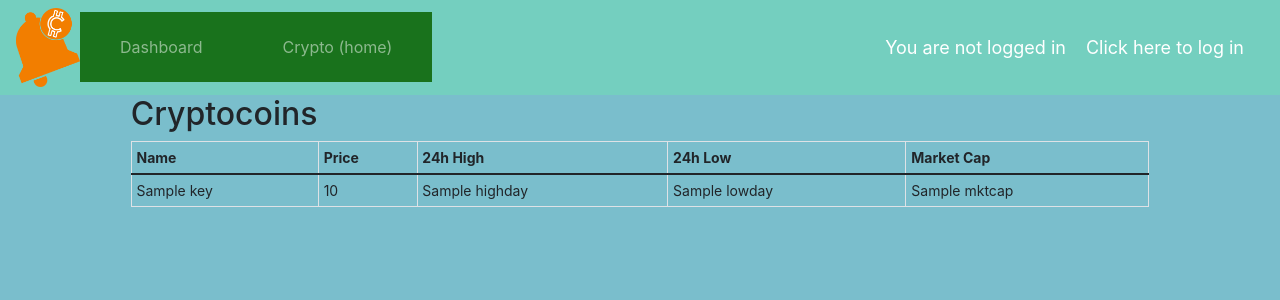
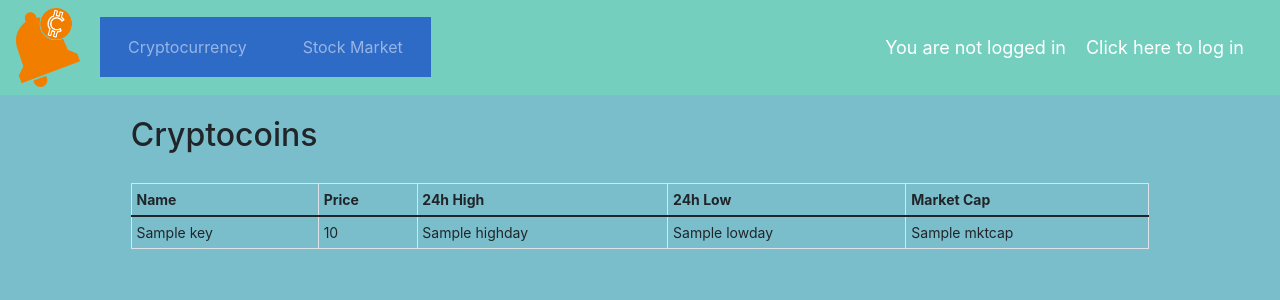
Before and after one commit to JucanAndreiDaniel/Graph_Notification_API, a Django app: template templates/home.html in a window 1280 px wide. Shown: the top 300 px of the page. Run offline with Django 3.2, Linux system fonts and the light colour scheme; the template is opened without the code that fills it: most values are stand-ins (such as "Sample title", 1, 10 or a date in 2020); some libraries are stand-ins or nearby versions.

Commit message:
Some frontend changes

```diff
--- a/templates/home.html
+++ b/templates/home.html
@@ -5,7 +5,9 @@
 
         <main class="col-md-9 ms-sm-auto col-lg-10 px-md-4">
             <!-- <canvas class="my-4" id="myChart" width="200" height="380"></canvas> mai vedem -->
+            <br>
             <h2>Cryptocoins</h2>
+            <br>
             <div class="table-responsive">
                 <table class="table table-bordered table-hover table-sm">
                     <thead>
--- a/templates/navbar.html
+++ b/templates/navbar.html
@@ -7,39 +7,41 @@
         color: #fff;
         margin-right: 20px;
     }
+
     .btn-group .button {
-      background-color: #19721c; /* Green */
+        background-color: #2e6bc7;
+        /* Green */
         border: none;
         color: white;
-      padding: 15px 32px;
+        padding: 10px 20px;
         text-align: center;
         text-decoration: none;
         display: inline-block;
         font-size: 16px;
         cursor: pointer;
-      float: left;
+        position: relative;
+        left: 20px;
     }
 
     .btn-group .button:hover {
-      background-color: #3e8e41;
+        background-color: #1b549e;
     }
 </style>
 
 
 <nav class="navbar navbar-expand-lg navbar-dark" style="background-color: #74cfbf;">
     <img src="{% static 'images/logo.png' %}" style="width: 5vw; height: auto;">
-     <button class="navbar-toggler" type="button" data-toggle="collapse" data-target="#navbarNav"
-        aria-controls="navbarNav" aria-expanded="false" aria-label="Toggle navigation">
+    <button class="navbar-toggler" type="button" data-toggle="collapse" data-target="#navbarNav" aria-controls="navbarNav" aria-expanded="false" aria-label="Toggle navigation">
         <span class="navbar-toggler-icon"></span>
     </button>
-    <div  class="btn-group">
+    <div class="btn-group">
         <div class="collapse navbar-collapse" id="navbarNav">
             <ul class="navbar-nav">
                 <li class="nav-item active">
-            <button class="button"> <a class="nav-link" href="{% url 'home' %}">Dashboard</a></button>
+                    <button class="button"> <a class="nav-link" href="{% url 'home' %}">Cryptocurrency</a></button>
                 </li>
                 <li class="nav-item">
-            <button class="button"><a class="nav-link" href="{% url 'home' %}">Crypto (home)</a></button>
+                    <button class="button"><a class="nav-link" href="{% url 'home' %}">Stock Market</a></button>
                 </li>
             </ul>
         </div>
```
Lines whose indentation alone changed are shown as unchanged.
